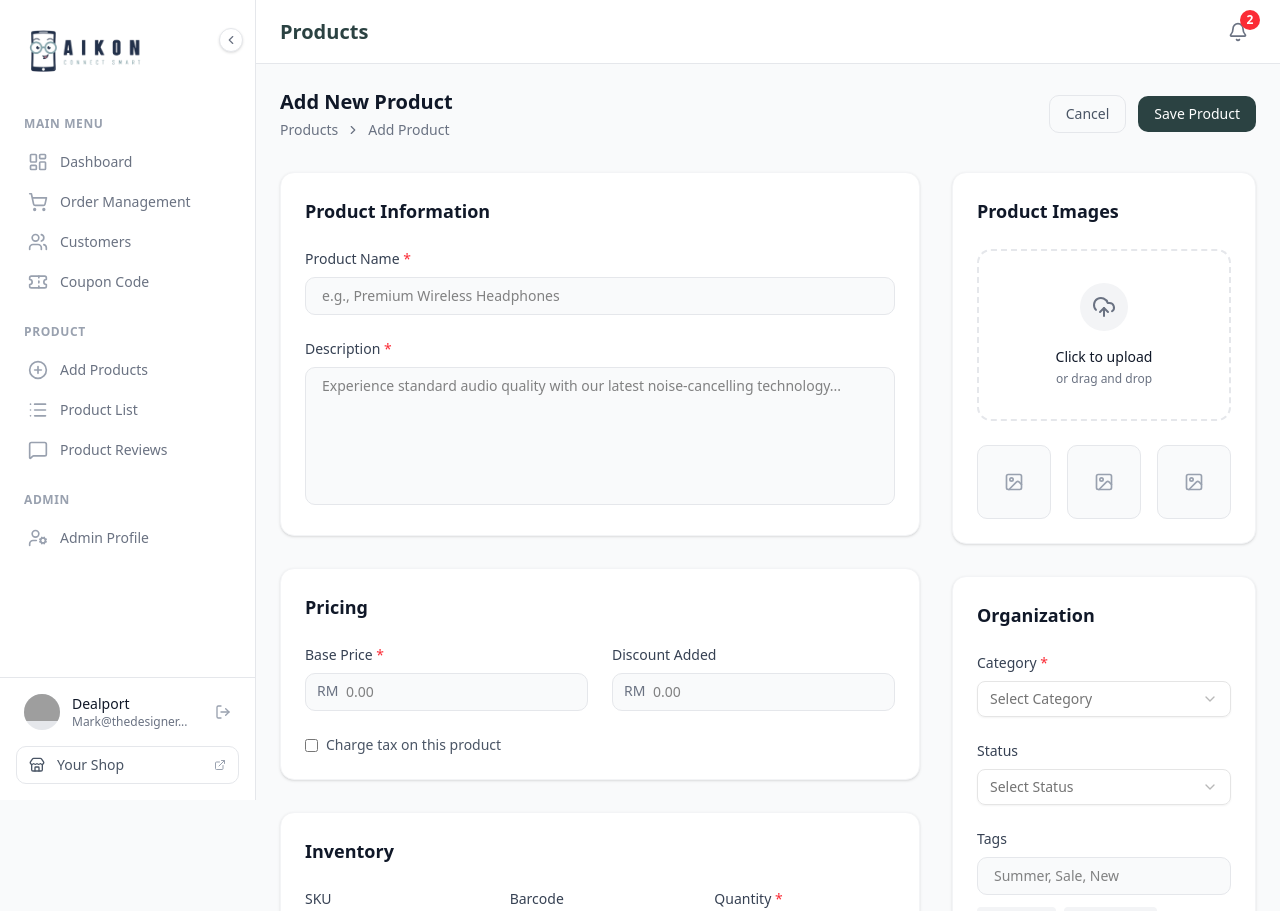
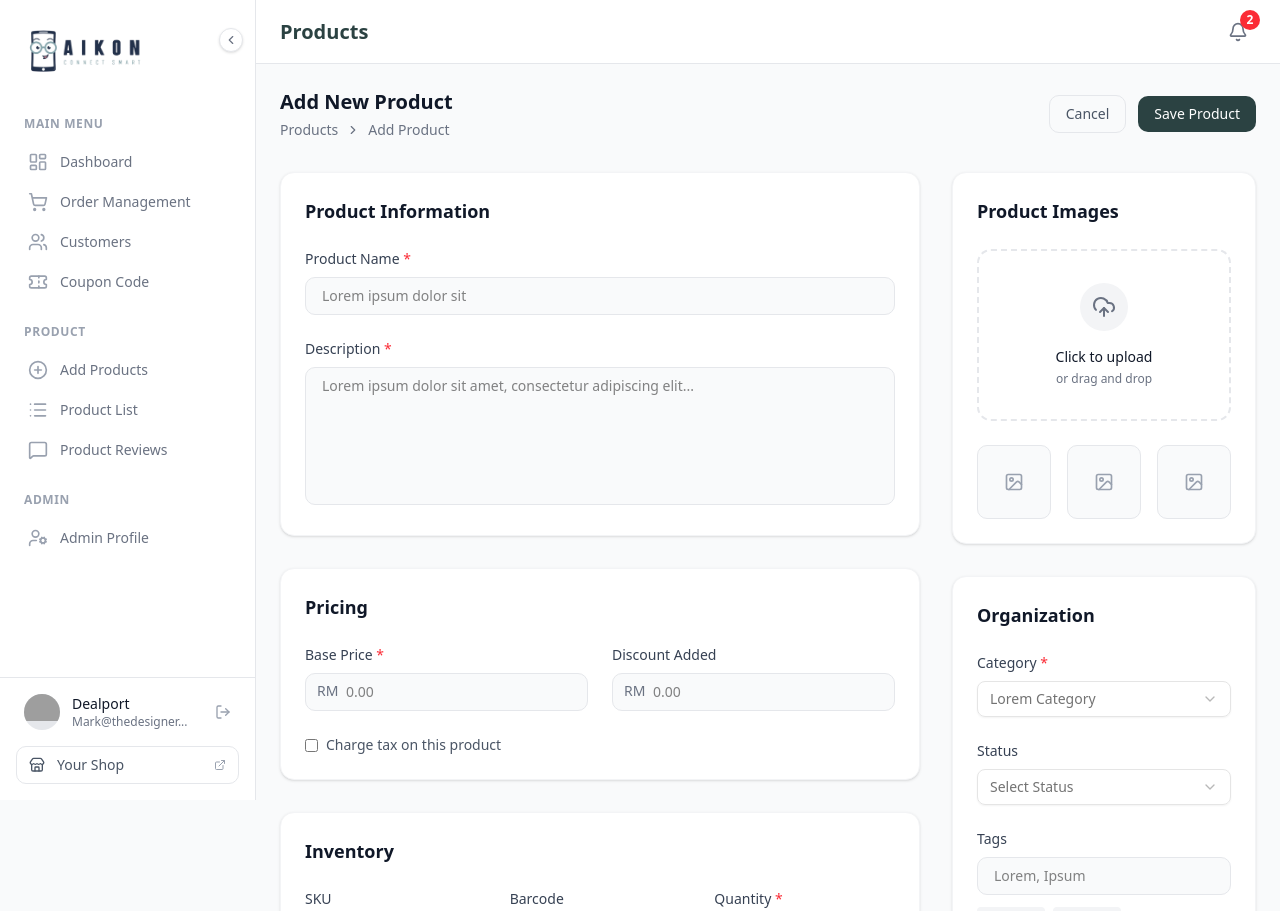
Before and after one commit to kongjiyu/aikon, a Next.js app: page /admin/products-add-wireframe in a window 1280 px wide. Shown: the top 911 px of the page. Built offline with nearby package versions, Linux system fonts and the light colour scheme; grey boxes are pictures that could not be loaded.

Commit message:
Update Add Product wireframe: Use Lorem ipsum placeholders

```diff
--- a/src/app/admin/products-add-wireframe/page.tsx
+++ b/src/app/admin/products-add-wireframe/page.tsx
@@ -57,7 +57,7 @@ export default function AddProductWireframe() {
                                 </label>
                                 <input
                                     type="text"
-                                    placeholder="e.g., Premium Wireless Headphones"
+                                    placeholder="Lorem ipsum dolor sit"
                                     className="w-full px-4 py-2 bg-gray-50 border border-gray-200 rounded-lg text-sm focus:outline-none focus:ring-2 focus:ring-brand-teal"
                                 />
                             </div>
@@ -67,7 +67,7 @@ export default function AddProductWireframe() {
                                 </label>
                                 <textarea
                                     rows={6}
-                                    placeholder="Experience standard audio quality with our latest noise-cancelling technology..."
+                                    placeholder="Lorem ipsum dolor sit amet, consectetur adipiscing elit..."
                                     className="w-full px-4 py-2 bg-gray-50 border border-gray-200 rounded-lg text-sm focus:outline-none focus:ring-2 resize-none focus:ring-brand-teal"
                                 />
                             </div>
@@ -119,7 +119,7 @@ export default function AddProductWireframe() {
                                 <label className="block text-sm font-medium text-gray-700 mb-2">SKU</label>
                                 <input
                                     type="text"
-                                    placeholder="PRD-WH-001"
+                                    placeholder="LOR-001"
                                     className="w-full px-4 py-2 bg-gray-50 border border-gray-200 rounded-lg text-sm focus:outline-none focus:ring-2 focus:ring-brand-teal"
                                 />
                             </div>
@@ -127,7 +127,7 @@ export default function AddProductWireframe() {
                                 <label className="block text-sm font-medium text-gray-700 mb-2">Barcode</label>
                                 <input
                                     type="text"
-                                    placeholder="9780134092669"
+                                    placeholder="12345678"
                                     className="w-full px-4 py-2 bg-gray-50 border border-gray-200 rounded-lg text-sm focus:outline-none focus:ring-2 focus:ring-brand-teal"
                                 />
                             </div>
@@ -181,12 +181,12 @@ export default function AddProductWireframe() {
                                 </label>
                                 <Select>
                                     <SelectTrigger className="w-full">
-                                        <SelectValue placeholder="Select Category" />
+                                        <SelectValue placeholder="Lorem Category" />
                                     </SelectTrigger>
                                     <SelectContent>
-                                        <SelectItem value="1">Electronics</SelectItem>
-                                        <SelectItem value="2">Fashion</SelectItem>
-                                        <SelectItem value="3">Home & Living</SelectItem>
+                                        <SelectItem value="1">Lorem Category 1</SelectItem>
+                                        <SelectItem value="2">Lorem Category 2</SelectItem>
+                                        <SelectItem value="3">Lorem Category 3</SelectItem>
                                     </SelectContent>
                                 </Select>
                             </div>
@@ -206,15 +206,15 @@ export default function AddProductWireframe() {
                                 <label className="block text-sm font-medium text-gray-700 mb-2">Tags</label>
                                 <input
                                     type="text"
-                                    placeholder="Summer, Sale, New"
+                                    placeholder="Lorem, Ipsum"
                                     className="w-full px-4 py-2 bg-gray-50 border border-gray-200 rounded-lg text-sm focus:outline-none focus:ring-2 focus:ring-brand-teal"
                                 />
                                 <div className="flex flex-wrap gap-2 mt-3">
                                     <span className="px-2 py-1 bg-gray-100 text-gray-600 rounded text-xs flex items-center gap-1">
-                                        Wireless <button className="hover:text-red-500"><X size={12} /></button>
+                                        Lorem <button className="hover:text-red-500"><X size={12} /></button>
                                     </span>
                                     <span className="px-2 py-1 bg-gray-100 text-gray-600 rounded text-xs flex items-center gap-1">
-                                        Electronics <button className="hover:text-red-500"><X size={12} /></button>
+                                        Ipsum <button className="hover:text-red-500"><X size={12} /></button>
                                     </span>
                                 </div>
                             </div>
```
